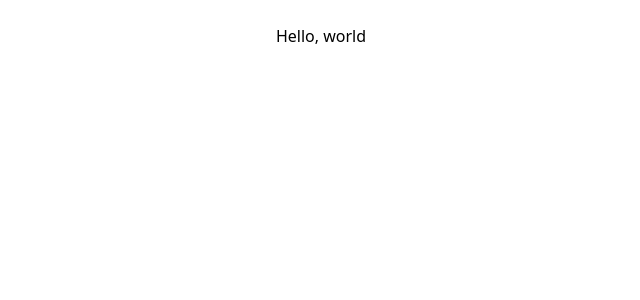
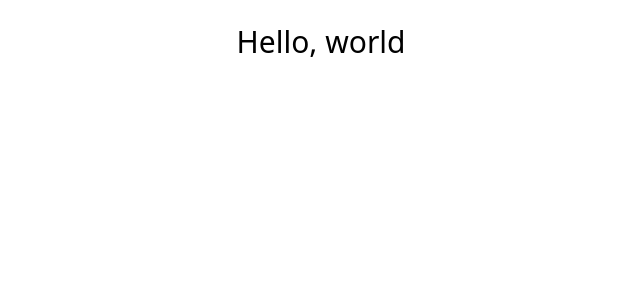
Before and after one commit to innei-template/vite-react-tailwind-template, a React (Vite) app: page / in a window 1280 px wide. Shown: the top 300 px of the page, without its empty margins (319-959 px from the left). Built offline with nearby package versions, Linux system fonts and the light colour scheme.

Commit message:
chore: update deps

```diff
--- a/src/main.tsx
+++ b/src/main.tsx
@@ -4,6 +4,6 @@ import './index.css'
 
 const App = document.getElementById('root')
 const Root: FC = () => {
-  return <span>Hello, world</span>
+  return <span className="text-3xl">Hello, world</span>
 }
 ReactDOM.render(<Root />, App)
```
Also changed, not shown: package.json (+10 -14 lines), tsconfig.json (+10 -2 lines), .eslintrc.js, 1 other file (tests, documents, lock files or other folders).
